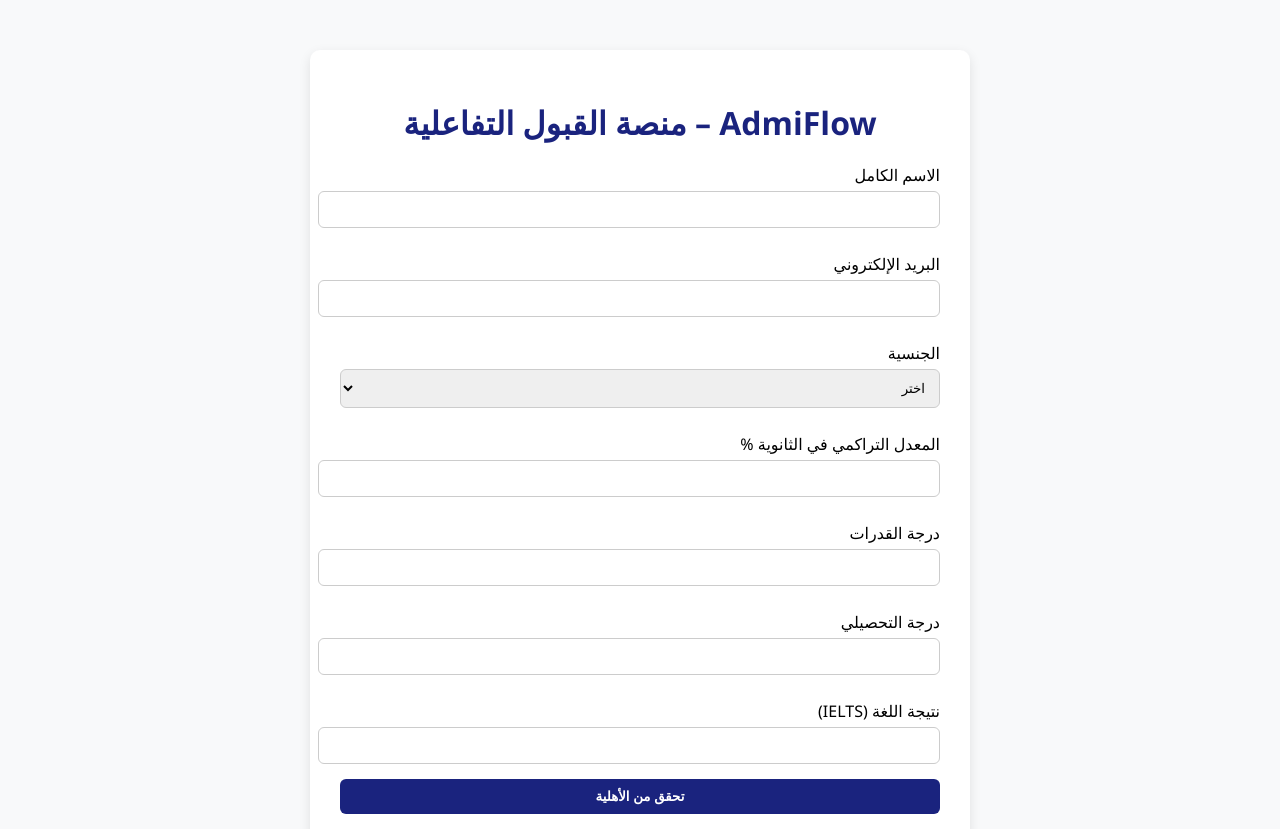
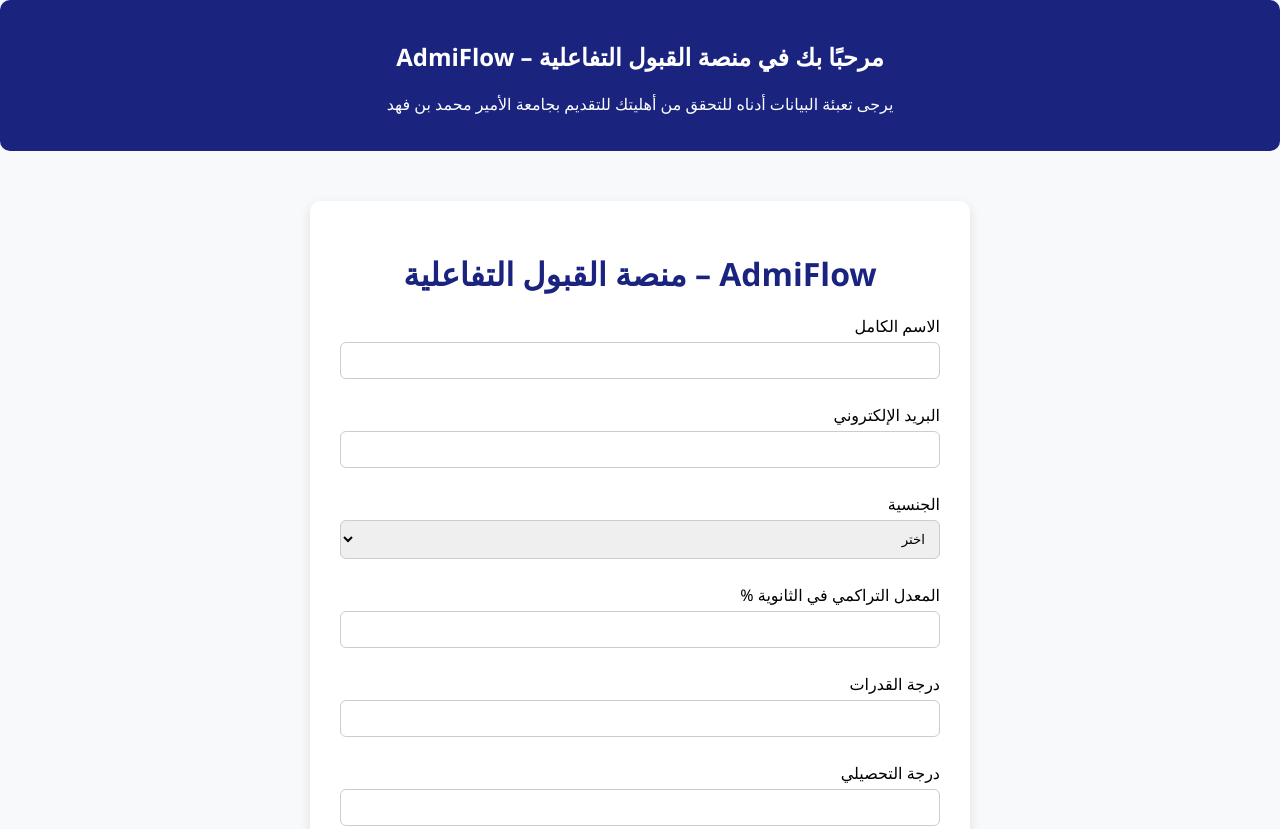
Before and after one commit to NaderAlFarhan/admiflow-pmu, a plain HTML site: page index.html in a window 1280 px wide. Shown: the top 829 px of the page. Drawn offline with Linux system fonts and the light colour scheme.

Commit message:
Update index.html

```diff
--- a/index.html
+++ b/index.html
@@ -1,3 +1,8 @@
+<!-- أضف داخل <body> أعلى النموذج -->
+<div style="background-color:#1a237e;color:white;padding:20px;border-radius:10px;margin-bottom:20px;text-align:center">
+  <h2>مرحبًا بك في منصة القبول التفاعلية – AdmiFlow</h2>
+  <p>يرجى تعبئة البيانات أدناه للتحقق من أهليتك للتقديم بجامعة الأمير محمد بن فهد</p>
+</div>
 <!DOCTYPE html>
 <html lang="ar" dir="rtl">
 <head>
```
